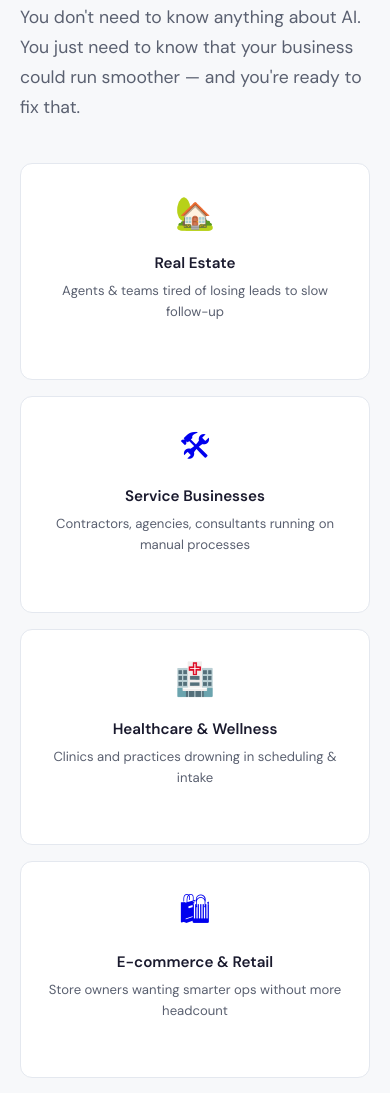
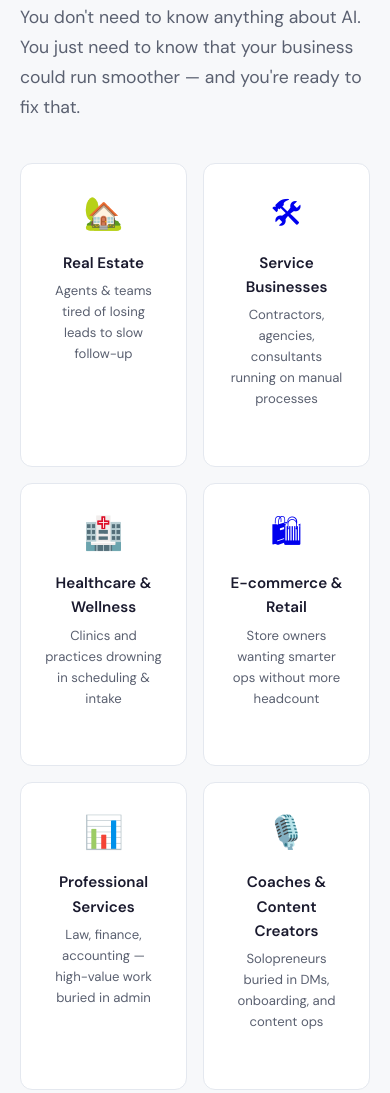
Before and after one commit to Chriskelley55/chriskelley-consulting, a plain HTML site: page index.html in a window 390 px wide. Shown: the part 7783-8876 px from the top of the page. Drawn offline with Linux system fonts and the light colour scheme.

Commit message:
Fix who-grid to 3x2 layout

```diff
--- a/index.html
+++ b/index.html
@@ -552,9 +552,13 @@
 
     .who-grid {
       display: grid;
-      grid-template-columns: repeat(auto-fit, minmax(180px, 1fr));
+      grid-template-columns: repeat(3, 1fr);
       gap: 1rem;
       margin-top: 2.5rem;
+    }
+
+    @media (max-width: 640px) {
+      .who-grid { grid-template-columns: repeat(2, 1fr); }
     }
 
     .who-card {
```
